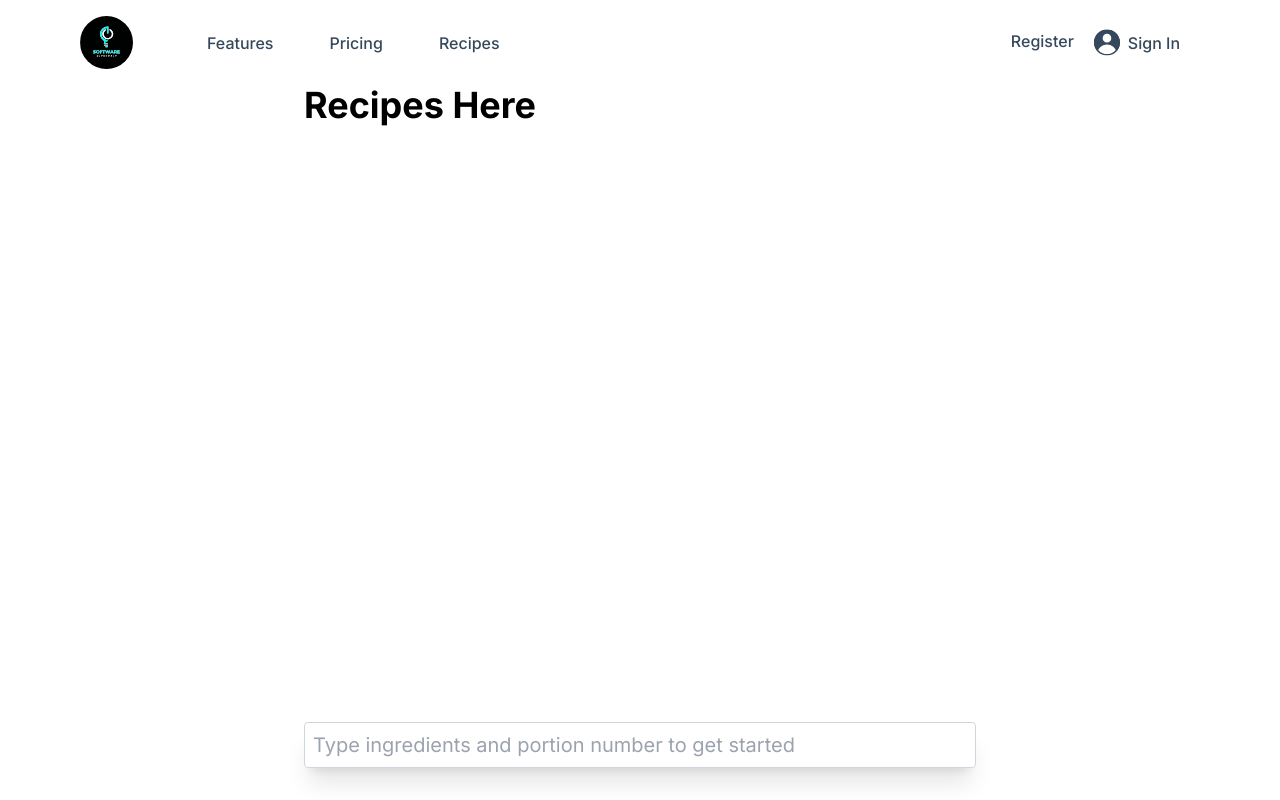
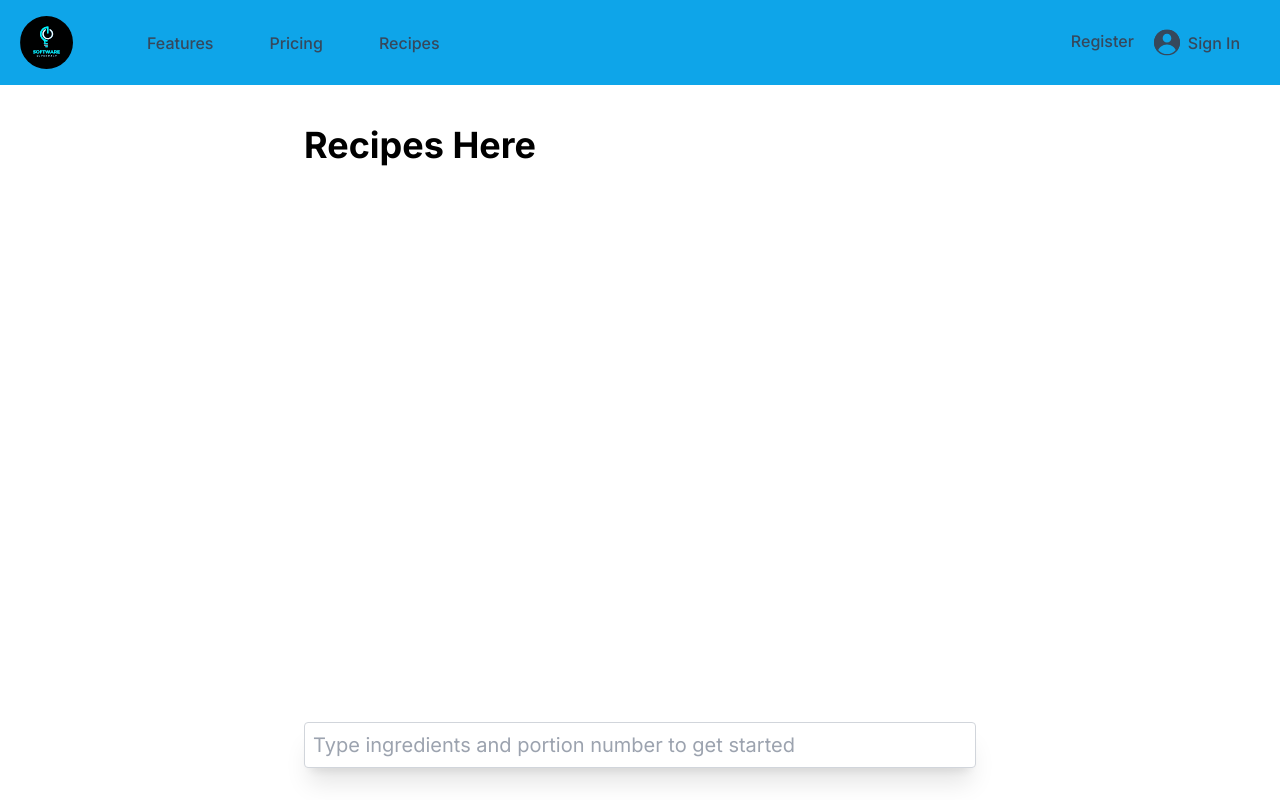
Before and after one commit to oowoo123/recipeapp, a Next.js app: page /pages/Recipes in a window 1280 px wide. Built offline with nearby package versions, Linux system fonts and the light colour scheme.

Commit message:
added insights and coloured navbar

```diff
--- a/app/chat/page.tsx
+++ b/app/chat/page.tsx
@@ -8,7 +8,7 @@ export default function Chat() {
     const { messages, input, handleInputChange, handleSubmit } = useChat();
 
     return (
-      <div className="flex flex-col w-full max-w-xs sm:max-w-l lg:max-w-2xl py-15 mx-auto stretch justify-center pb-20">
+      <div className="flex flex-col w-full max-w-xs sm:max-w-l lg:max-w-2xl py-10 mx-auto stretch justify-center pb-20">
         <h4 className="text-lg font-bold md:text-xl lg:text-4xl pb-4 text-white'">
           Recipes Here
         </h4>
--- a/app/components/Navbar.tsx
+++ b/app/components/Navbar.tsx
@@ -13,7 +13,7 @@ const navLinks = [
 
 export function Navbar(){
     return(
-        <nav className= "flex w-full items-center justify-between px-[20px] py-[16px] lg:container lg:mx-auto lg:px-20" >
+        <nav className= "flex w-full items-center justify-between py-[16px] px-[20px]  bg-sky-500" >
             <div className='flex items-center'>
                 <button className="focus:outline-none" onClick={() => window.location.href = "../"} >
                     <Image src={Logo} style = {{height: 53, width:53, borderRadius: '50%'}}alt = 'Logo'/>
--- a/app/layout.tsx
+++ b/app/layout.tsx
@@ -1,6 +1,7 @@
 import type { Metadata } from "next";
 import { Inter } from "next/font/google";
 import "./globals.css";
+import { SpeedInsights } from '@vercel/speed-insights/next';
 
 const inter = Inter({ subsets: ["latin"] });
 
@@ -16,7 +17,13 @@ export default function RootLayout({
 }>) {
   return (
     <html lang="en">
-      <body className={inter.className}>{children}</body>
+      <body className={inter.className}>
+
+        {children}
+        <SpeedInsights />
+
+      </body>
+
     </html>
   );
 }
--- a/package.json
+++ b/package.json
@@ -9,6 +9,7 @@
     "lint": "next lint"
   },
   "dependencies": {
+    "@vercel/speed-insights": "^1.0.10",
     "ai": "^3.0.13",
     "next": "14.1.4",
     "openai": "^4.29.2",
```
Also changed, not shown: 1 other file (tests, documents, lock files or other folders).
